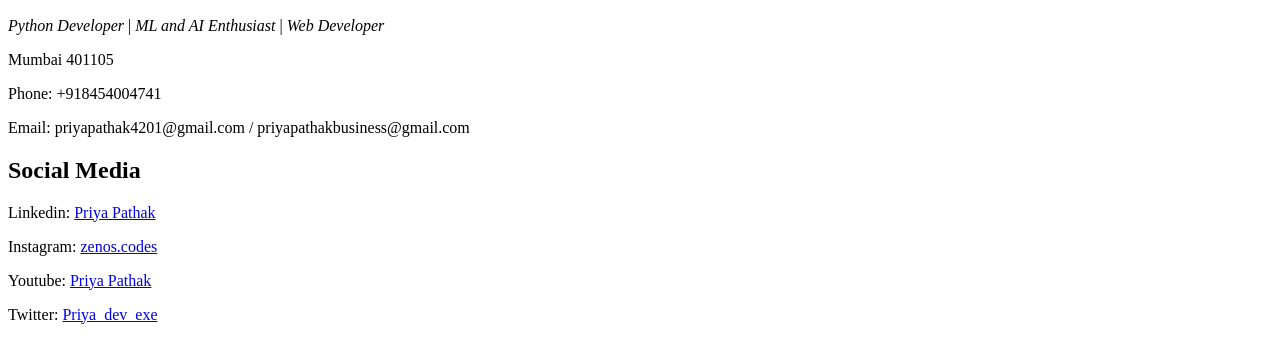
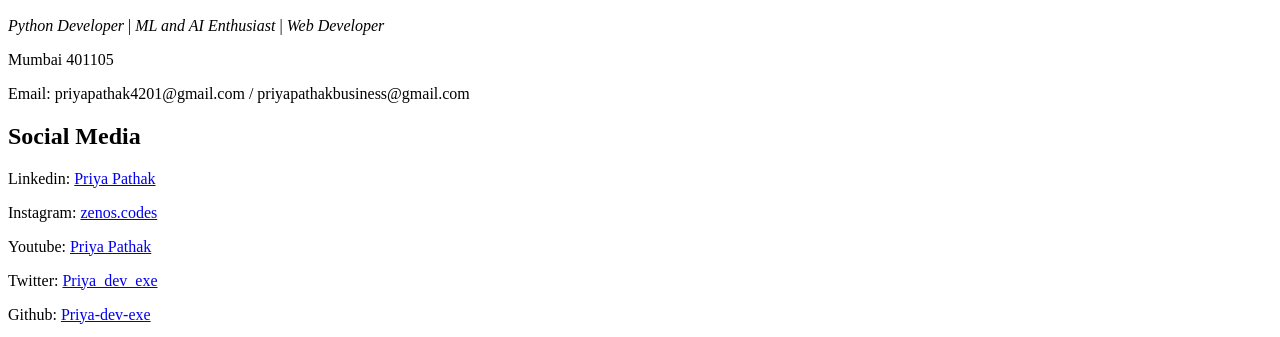
Before and after one commit to priya-dev-exe/cv, a plain HTML site: page contact.html in a window 1280 px wide. Shown: the part 110-447 px from the top of the page. Drawn offline with Linux system fonts and the light colour scheme.

Commit message:
removed contact number

```diff
--- a/contact.html
+++ b/contact.html
@@ -11,7 +11,6 @@
   <h2>Priya Pathak</h2>
   <p><em>Python Developer </em>| <em>ML and AI Enthusiast </em>| <em>Web Developer</em></p>
   <p>Mumbai 401105</p>
-  <p>Phone: +918454004741</p>
   <p>Email: priyapathak4201@gmail.com / priyapathakbusiness@gmail.com</p>
   <h2>Social Media</h2>
   <p>Linkedin: <a href="https://www.linkedin.com/in/priya-pathak-129261199/">Priya Pathak</a></p>
```
